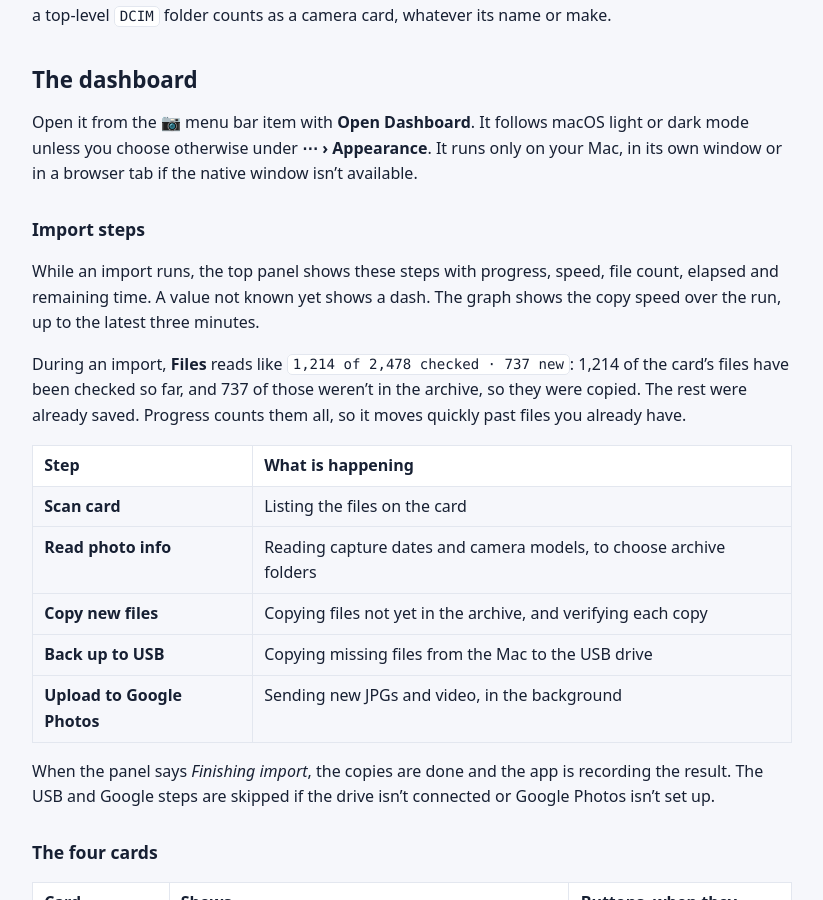
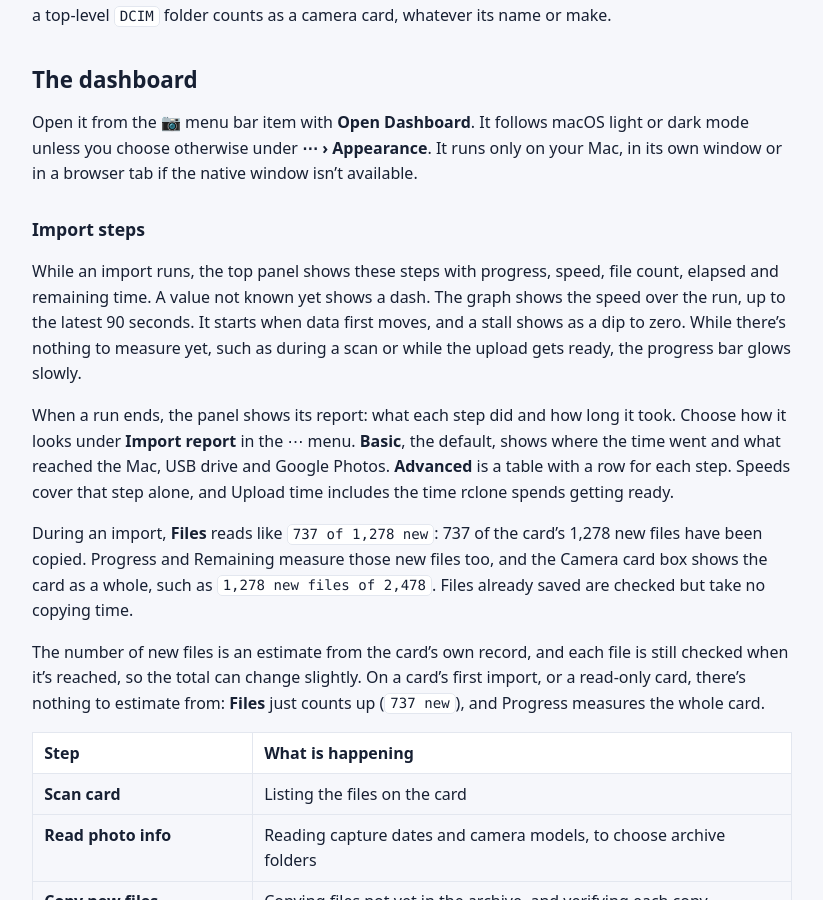
Before and after one commit to devturner/photo_offloader, a Jekyll site: the page built from docs/using.md, in a window 1280 px wide and 900 px high, scrolled down 201 px. Shown: the whole window, without its empty margins (228-1051 px from the left). Built offline with Jekyll 4.4.1, drawn with Linux system fonts in a browser that asks for light colours; our own code applies the rules of GitHub Pages for plain Markdown files; some of the changed text lies outside the part shown.

Commit message:
Document the reports, the upload wait and the new test counts
Also raises the coverage floor to 89 now that the new tests have lifted it to 90%.

Co-Authored-By: Claude Opus 5.5 <noreply@anthropic.com>

```diff
--- a/docs/using.md
+++ b/docs/using.md
@@ -12,12 +12,23 @@ or in a browser tab if the native window isn't available.
 ### Import steps
 
 While an import runs, the top panel shows these steps with progress, speed, file count, elapsed
-and remaining time. A value not known yet shows a dash. The graph shows the copy speed over the run,
-up to the latest three minutes.
+and remaining time. A value not known yet shows a dash. The graph shows the speed over the run, up to the
+latest 90 seconds. It starts when data first moves, and a stall shows as a dip to zero.
+While there's nothing to measure yet, such as during a scan or while the upload gets ready, the progress bar
+glows slowly.
 
-During an import, **Files** reads like `1,214 of 2,478 checked · 737 new`: 1,214 of the card's files have
-been checked so far, and 737 of those weren't in the archive, so they were copied. The rest were already
-saved. Progress counts them all, so it moves quickly past files you already have.
+When a run ends, the panel shows its report: what each step did and how long it took. Choose how it looks
+under **Import report** in the ⋯ menu. **Basic**, the default, shows where the time went and what reached
+the Mac, USB drive and Google Photos. **Advanced** is a table with a row for each step. Speeds cover that step
+alone, and Upload time includes the time rclone spends getting ready.
+
+During an import, **Files** reads like `737 of 1,278 new`: 737 of the card's 1,278 new files have been
+copied. Progress and Remaining measure those new files too, and the Camera card box shows the card as a
+whole, such as `1,278 new files of 2,478`. Files already saved are checked but take no copying time.
+
+The number of new files is an estimate from the card's own record, and each file is still checked when it's
+reached, so the total can change slightly. On a card's first import, or a read-only card, there's nothing to
+estimate from: **Files** just counts up (`737 new`), and Progress measures the whole card.
 
 | Step | What is happening |
 | --- | --- |
@@ -63,6 +74,9 @@ This lists past imports, USB backups and catalog updates, with what each one cop
 survives restarts and reinstalls, and the latest 500 runs are kept. **Clear** removes it, after
 you click a second time to confirm. It only deletes the history, not your files.
 
+Click a run to unfold its report under it, pushing the runs below down and dimming the others. Click it again
+to fold it away. Runs from before this version show a dash for anything that wasn't saved then.
+
 ### The ⋯ menu
 
 - **Pause / Resume automatic imports:** see [below](#pause-stop-and-start).
@@ -71,6 +85,7 @@ you click a second time to confirm. It only deletes the history, not your files.
 - **Eject card after import:** off by default, so a card stays mounted for Finder.
 - **Show Terminal during imports:** off by default. When on, the import runs in a terminal window.
 - **Appearance:** Auto, Light or Dark.
+- **Import report:** Basic or Advanced, for how a finished run's report looks.
 - **View logs:** opens a log in Console, where it updates live. **Import** is what each import
   did, **Cards** is card detection, **Google** is uploads, and **Dashboard** is what the dashboard
   showed and why.
```
Also changed, not shown: CLAUDE.md (+2 -2 lines), docs/google-photos.md (+3 -1 lines), docs/how-it-works.md (+2 -1 lines), CHANGELOG.md, docs/images/dashboard.png, 1 other file.
